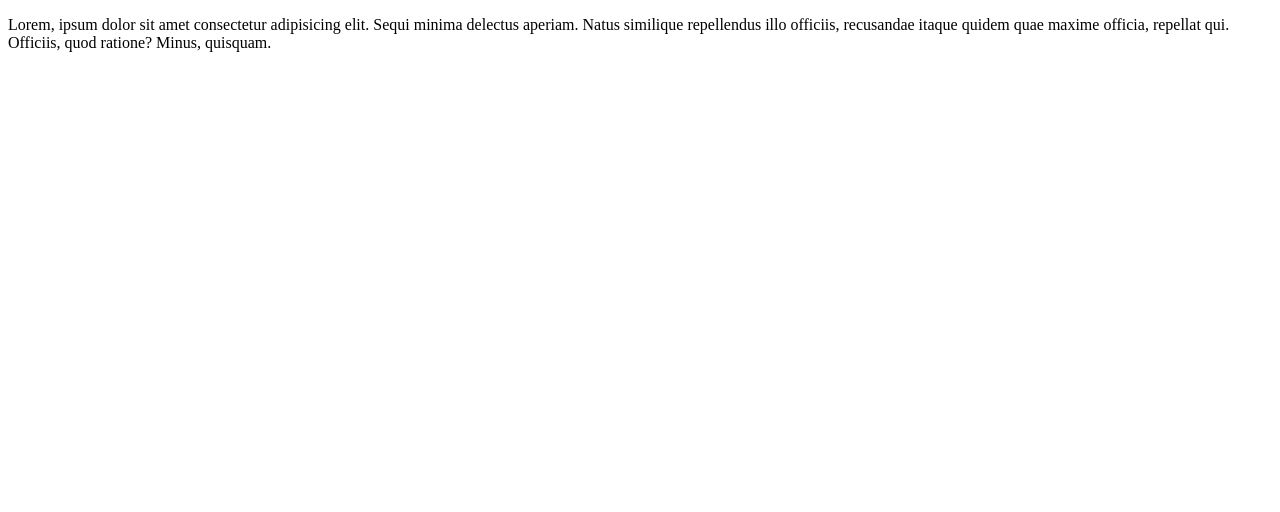
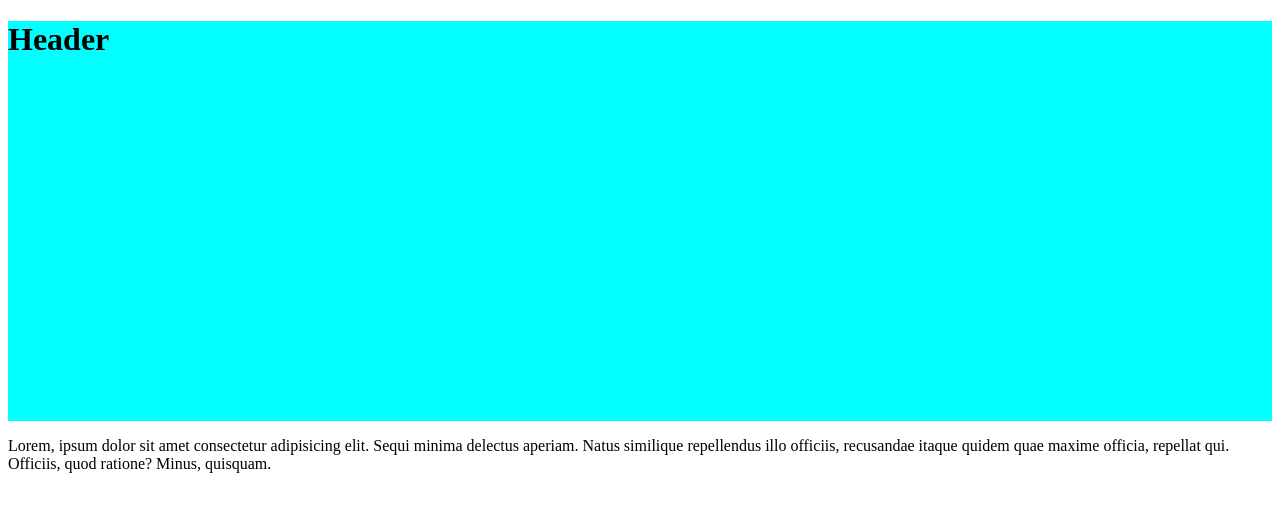
Before and after one commit to Raulmendezv/tercerasesion, a plain HTML site: page index.html in a window 1280 px wide. Drawn offline with Linux system fonts and the light colour scheme.

Commit message:
cambios a header

```diff
--- a/estilos.css
+++ b/estilos.css
@@ -1 +1,5 @@
-estilos.css
+.containter-header {
+    width: 100%;
+    height: 400px;
+    background-color: aqua;
+}
--- a/index.html
+++ b/index.html
@@ -3,10 +3,12 @@
 <head>
     <meta charset="UTF-8">
     <meta name="viewport" content="width=device-width, initial-scale=1.0">
+    <link rel="stylesheet" href="estilos.css">
     <title>Document</title>
 </head>
 <body>
-    <header>
+    <header class="containter-header">
+        <h1>Header</h1>
         <nav>
         </nav>
     </header>
```
